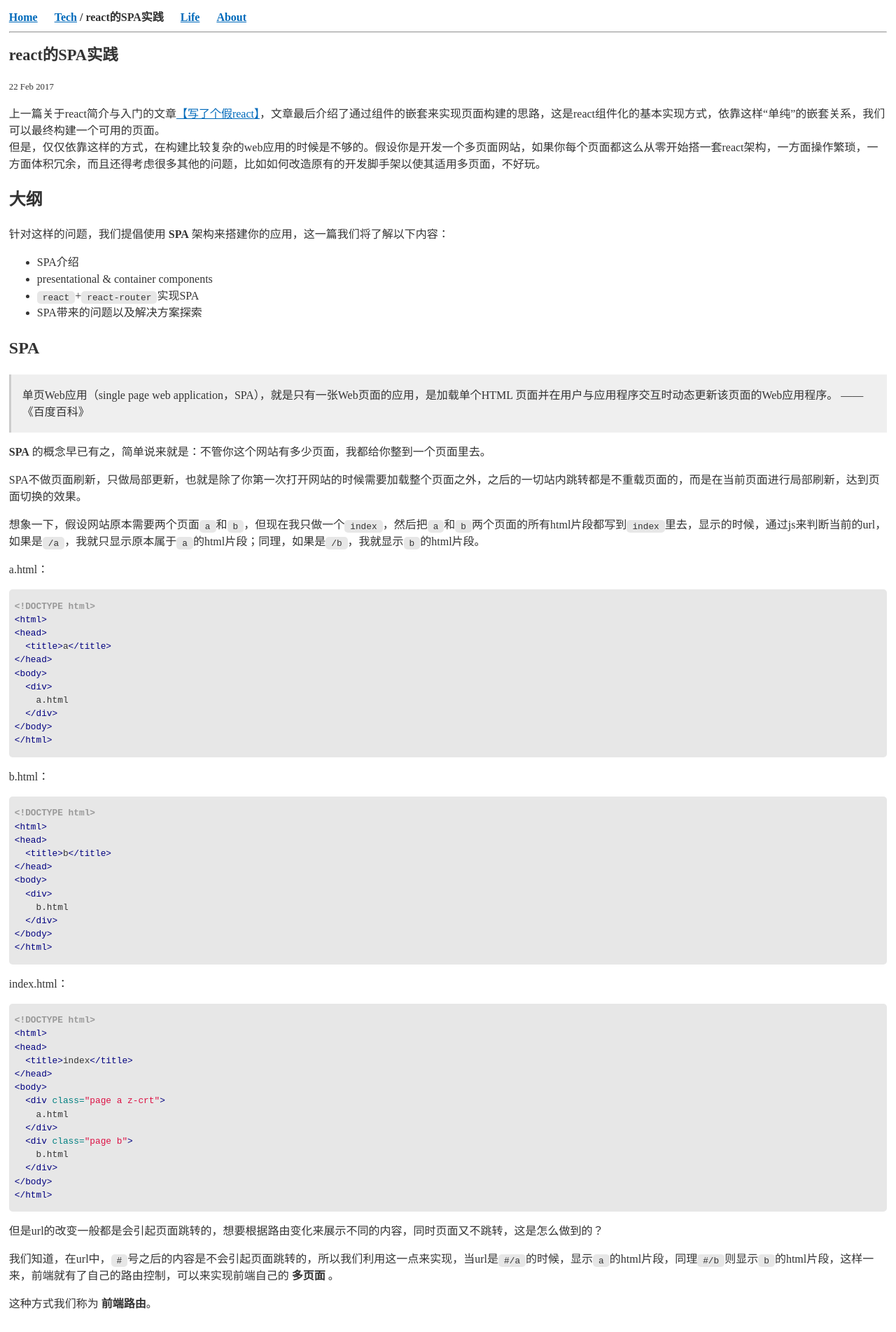
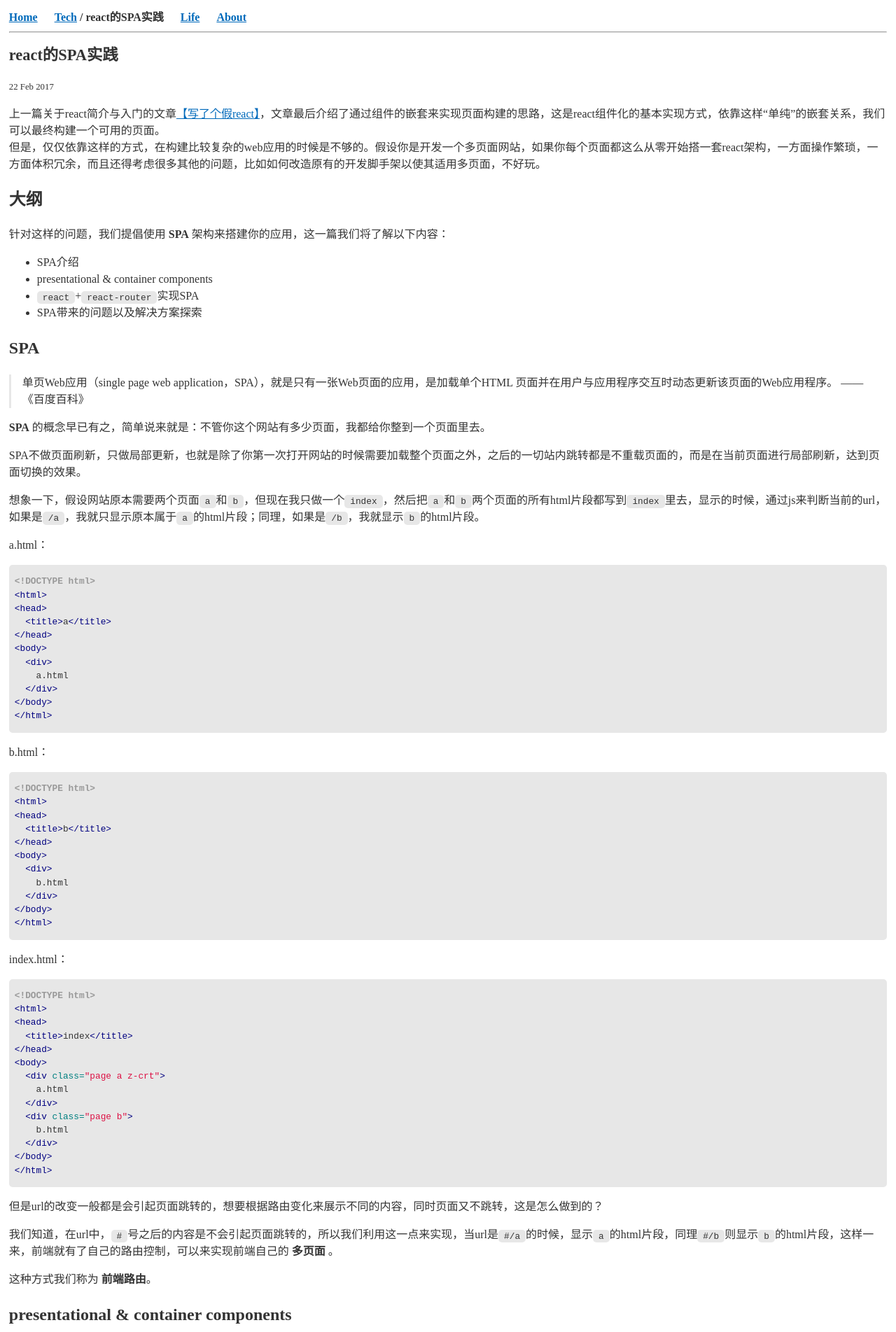
Before and after one commit to Jack-Lo/jack-lo.github.io, a Jekyll site: the page built from _posts/tech/2017-02-22-react-spa.markdown, in a window 1280 px wide. Shown: the top 1903 px of the page at 70% size. Built offline with Jekyll 4.4.1, drawn with Linux system fonts in a browser that asks for light colours; some of the changed text lies outside the part shown.

Commit message:
fix: 修复img宽度溢出，调整blockquote（背景色），修复jsx代码块高亮失效

````diff
--- a/_posts/tech/2017-02-22-react-spa.markdown
+++ b/_posts/tech/2017-02-22-react-spa.markdown
@@ -107,7 +107,7 @@ index.html：
 
 我们还是以上节内容当中的“时钟”例子来做演示：
 
-```jsx
+```javascript
 var Clock = React.createClass({
   getInitialState: function() {
     return {
@@ -139,7 +139,7 @@ var Clock = React.createClass({
 
 这里为了突出问题，我们把上一节里偷懒的部分补回来，把时间的展示格式给美化一下：
 
-```jsx
+```javascript
 var Clock = React.createClass({
   getInitialState: function() {
     return {
@@ -192,7 +192,7 @@ ok，好看多了（并没有）。
 
 为了更好地实践上面的理论，我们需要把逻辑和视图分开，写成两个部分，一部分负责逻辑计算（container component），一部分负责展示（presentational component），最后，逻辑计算部分会引入展示部分，并且将展示部分需要的参数注入：
 
-```jsx
+```javascript
 // /Clock/Clock.jsx
 import React from 'react'
 
@@ -205,7 +205,7 @@ var Clock = function(props) {
 export default Clock
 ```
 
-```jsx
+```javascript
 // /Clock/Index.jsx
 import React from 'react'
 import Clock from './Clock'
@@ -274,7 +274,7 @@ export default ClockContainer
 
 理论上来说，你大可以各种拼装 **容器组件**，比如页面`Index`可以只有：
 
-```jsx
+```javascript
 import React from 'react'
 
 require('../../../style/index')
@@ -311,7 +311,7 @@ export default Index
 
 使用react集成router很简单，直接install`react-router`即可：
 
-```jsx
+```javascript
 import React, { Component, PropTypes } from 'react'
 import ReactDom from 'react-dom'
 import { Router, Route, IndexRoute, hashHistory } from 'react-router'
@@ -338,7 +338,7 @@ ReactDom.render(
 
 我当前使用的版本是`3.0.2`，它会直接在匹配的component的props中注入一个router对象，所以我们可以在component中直接调用：
 
-```jsx
+```javascript
 const Index = React.createClass({
   render: function() {
     return <div className="g-index">
@@ -392,7 +392,7 @@ const Index = React.createClass({
 
 如果你认真在看我上面的演示代码，在看到页面容器组件的时候，你一定会留意到，我在每个组件的最外层元素，都会定义一个根`className`，再看一遍：
 
-```jsx
+```javascript
 import React from 'react'
 
 require('../../../style/index')
@@ -488,7 +488,7 @@ require.ensure(['a', 'b'], function() {
 
 回头看我们的路由：
 
-```jsx
+```javascript
 import React, { Component, PropTypes } from 'react'
 import ReactDom from 'react-dom'
 import { Router, Route, IndexRoute, hashHistory } from 'react-router'
@@ -509,7 +509,7 @@ ReactDom.render(
 
 那么我们可以稍微改造一下：
 
-```jsx
+```javascript
 import React, { Component, PropTypes } from 'react'
 import ReactDom from 'react-dom'
 import { Router, Route, IndexRoute, hashHistory } from 'react-router'
--- a/assets/style/_mixin.scss
+++ b/assets/style/_mixin.scss
@@ -43,5 +43,9 @@
     .title {
       font-size: 1.4rem;
     }
+
+    img {
+      max-width: 100%;
+    }
   }
 }
--- a/assets/style/base.scss
+++ b/assets/style/base.scss
@@ -18,10 +18,17 @@ a {
 }
 
 blockquote {
-  background-color: #efefef;
-  border-left: 3px solid #ccc;
-  padding: .1rem 1rem;
+  border-left: 3px solid #e7e7e7;
+  padding: 0 1rem;
   margin: 0;
+
+  p {
+    margin-top: 0;
+
+    &:last-child {
+      margin-bottom: 0;
+    }
+  }
 }
 
 .highlighter-rouge {
````
Also changed, not shown: _posts/tech/2017-02-12-react-start.markdown (+8 -8 lines), _posts/tech/2017-02-25-react-redux.markdown (+11 -11 lines), README.md, 6 other files.
